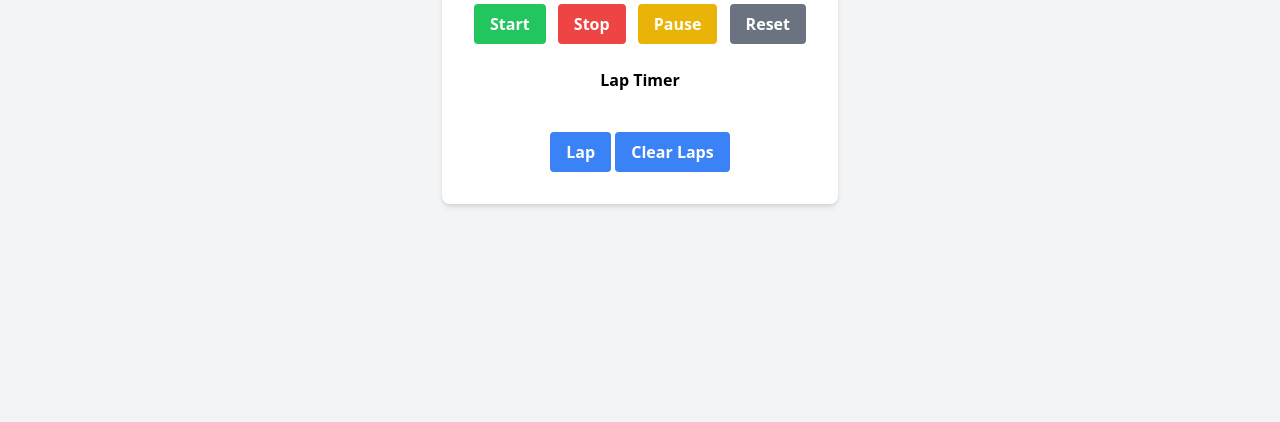
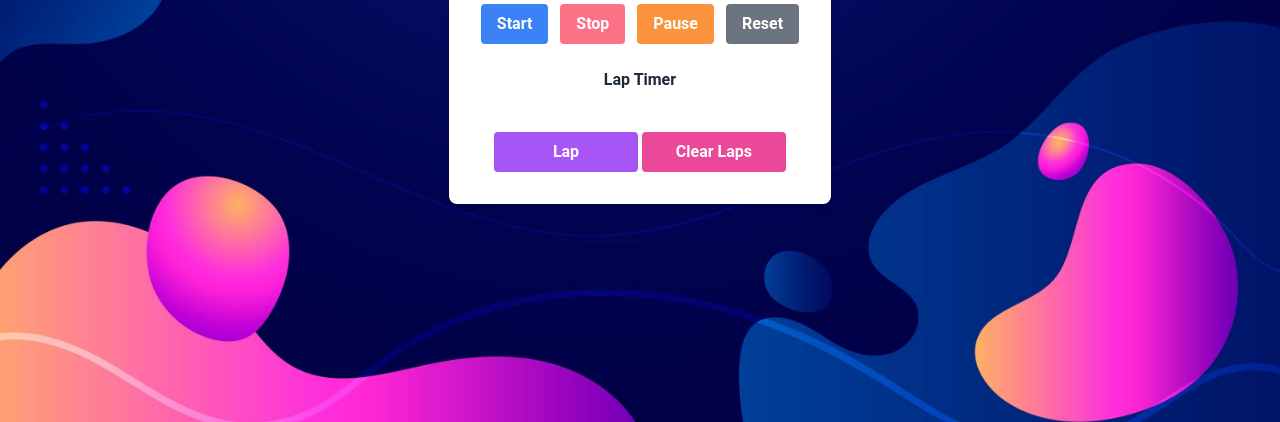
Before and after one commit to IntermediaDesigns/20-js-projects, a website: page 01-stopwatch/index.html in a window 1280 px wide. Shown: the part 378-800 px from the top of the page. Drawn offline with nearby package versions, Linux system fonts and the light colour scheme.

Commit message:
chore: Update stopwatch UI and background styling

```diff
--- a/01-stopwatch/index.html
+++ b/01-stopwatch/index.html
@@ -12,26 +12,25 @@
   <body class="bg-gray-100 min-h-screen flex items-center justify-center">
     <div class="bg-white p-8 rounded-lg shadow-md text-center">
       <h1 class="text-3xl font-bold mb-6 text-gray-800">Stopwatch Timer</h1>
-      <div class="stopwatch">
+      <div>
         <div class="timer text-5xl font-mono font-bold text-gray-700 mb-6">
-          <span id="minutes">00</span>: <span id="seconds">00</span>:
-          <span id="milliseconds">00</span>
+          <span id="minutes">00</span>:<span id="seconds">00</span>:<span id="milliseconds">00</span>
         </div>
         <div class="space-x-2 mb-6" class="controls">
           <button
-            class="bg-green-500 hover:bg-green-600 text-white font-bold py-2 px-4 rounded"
+            class="bg-blue-500 hover:bg-blue-600 text-white font-bold py-2 px-4 rounded"
             id="startBtn"
           >
             Start
           </button>
           <button
-            class="bg-red-500 hover:bg-red-600 text-white font-bold py-2 px-4 rounded"
+            class="bg-rose-400 hover:bg-rose-500 text-white font-bold py-2 px-4 rounded"
             id="stopBtn"
           >
             Stop
           </button>
           <button
-            class="bg-yellow-500 hover:bg-yellow-600 text-white font-bold py-2 px-4 rounded"
+            class="bg-orange-400 hover:bg-orange-500 text-white font-bold py-2 px-4 rounded"
             id="pauseBtn"
           >
             Pause
@@ -43,18 +42,18 @@
             Reset
           </button>
         </div>
-        <div class="laps">
-          <h3 class="font-bold">Lap Timer</h3>
+        <div>
+          <h3 class="font-bold text-gray-800">Lap Timer</h3>
           <ul class="text-left mt-4" id="lapList"></ul>
         </div>
         <button
-          class="bg-blue-500 hover:bg-blue-600 text-white font-bold py-2 px-4 rounded mt-6"
+          class="bg-purple-500 hover:bg-purple-600 text-white font-bold py-2 px-4 rounded mt-6 w-36"
           id="lapBtn"
         >
           Lap
         </button>
         <button
-          class="bg-blue-500 hover:bg-blue-600 text-white font-bold py-2 px-4 rounded mt-6"
+          class="bg-pink-500 hover:bg-pink-600 text-white font-bold py-2 px-4 rounded mt-6 w-36"
           id="clearBtn"
         >
           Clear Laps
--- a/01-stopwatch/styles.css
+++ b/01-stopwatch/styles.css
@@ -6,4 +6,10 @@ body {
 	margin: 0;
     padding: 0;
     box-sizing: border-box;
+    font-family: 'Roboto', sans-serif;
+    background-image: url('bkg.jpg');
+    background-size: cover;
+    background-position: center;
+    background-repeat: no-repeat;
+
 }
```
Also changed, not shown: 01-stopwatch/bkg.jpg (added).
